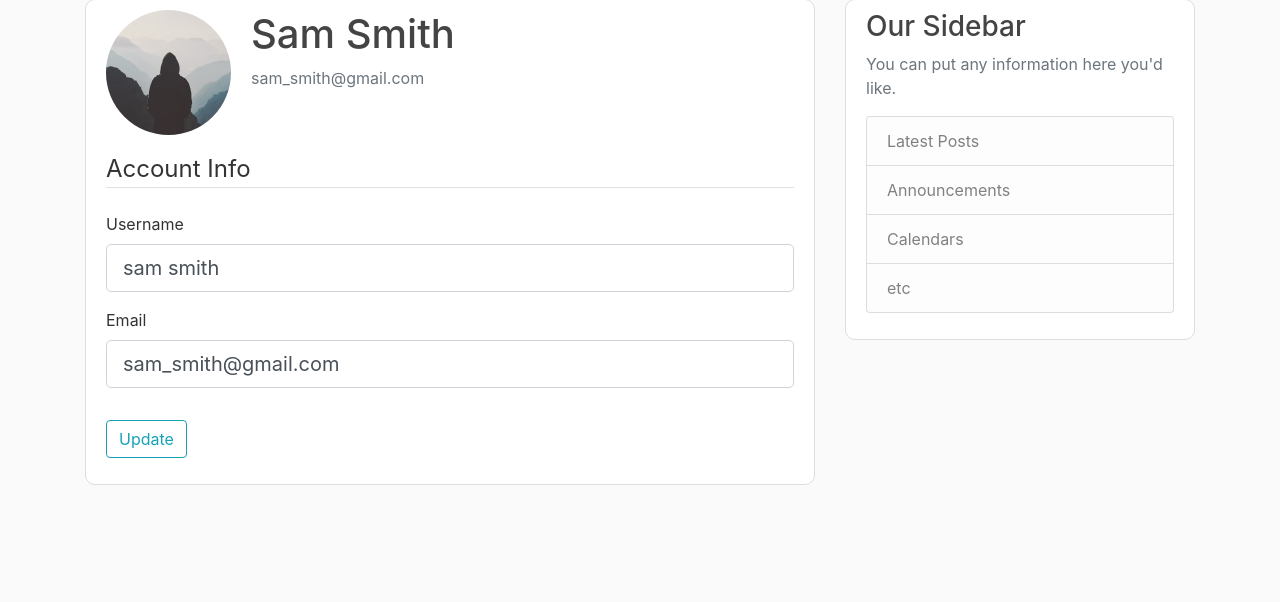
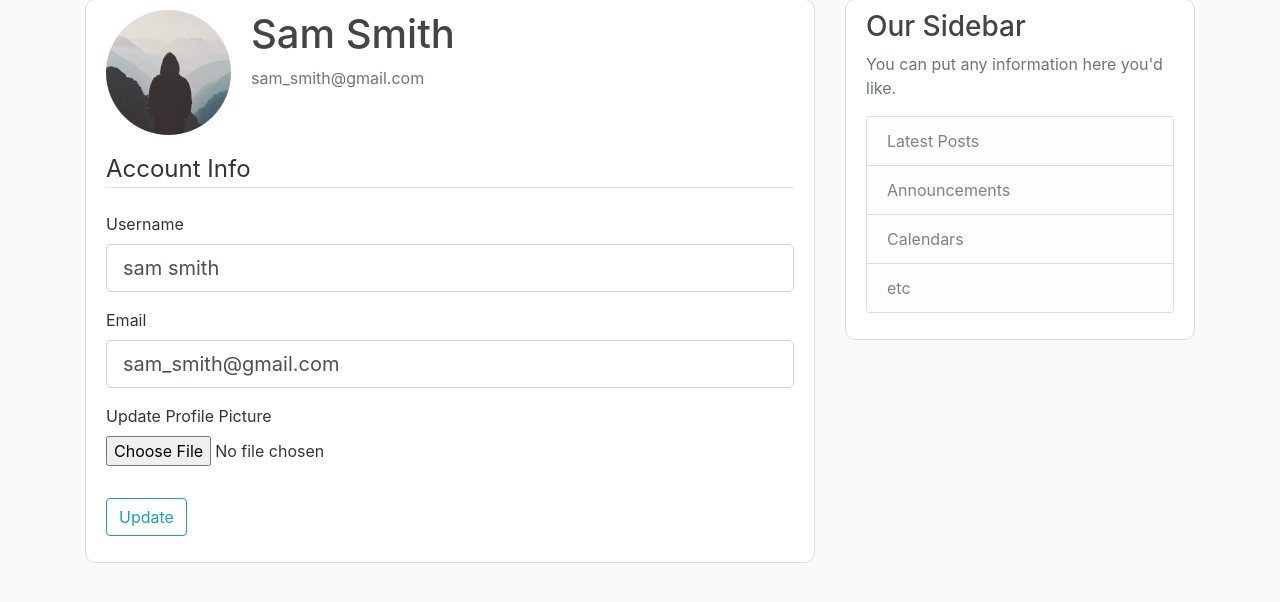
Before and after one commit to nurdinaffandidev/Blog_Flask, a Flask app: page /account in a window 1280 px wide. Shown: the part 81-683 px from the top of the page. Run offline with Flask 3, Linux system fonts and the light colour scheme; a user stored in the database is signed in; some libraries are stand-ins or nearby versions.

Commit message:
feat[user_account]: add flask_wtf FileField to update account form, add file upload field to account template

```diff
--- a/flask_blog/forms.py
+++ b/flask_blog/forms.py
@@ -3,6 +3,7 @@ from wtforms import StringField, PasswordField, SubmitField, BooleanField
 from wtforms.validators import DataRequired, Length, Email, EqualTo, ValidationError
 from flask_blog.models import User
 from flask_login import current_user
+from flask_wtf.file import FileField, FileAllowed
 
 
 class RegistrationForm(FlaskForm):
@@ -33,6 +34,7 @@ class LoginForm(FlaskForm):
 class UpdateAccountForm(FlaskForm):
     username = StringField('Username', validators=[DataRequired(), Length(min=2, max=20)])
     email = StringField('Email', validators=[DataRequired(), Email()])
+    picture = FileField('Update Profile Picture', validators=[FileAllowed(['jpg', 'jpeg', 'png'])])
     submit = SubmitField('Update')
 
     def validate_username(self, username):
--- a/flask_blog/templates/account.html
+++ b/flask_blog/templates/account.html
@@ -8,7 +8,7 @@
                 <p class="text-secondary">{{ current_user.email }}</p>
             </div>
         </div>
-        <form method="POST" action="">
+        <form method="POST" action="", enctype="multipart/form-data"> <!-- enctype ie.'encoding type' required for FileField to prevent errors -->
             {{ form.hidden_tag() }}  <!-- adds csrf token -->
             <fieldset class="form-group">
                 <legend class="border-bottom mb-4">Account Info</legend>
@@ -40,6 +40,15 @@
                       {{ form.email(class="form-control form-control-lg") }}
                     {% endif %}
                 </div>
+                <div class="form-group">
+                    {{ form.picture.label() }}
+                    {{ form.picture(class="form-control-file") }}
+                    {% if form.picture.errors %}
+                        {% for error in form.picture.errors %}
+                            <span class="text-danger">{{ error }}</span></br>
+                        {% endfor %}
+                    {% endif %}
+                </div>
             </fieldset>
             <div class="form-group">
                 {{ form.submit(class="btn btn-outline-info") }}
```
